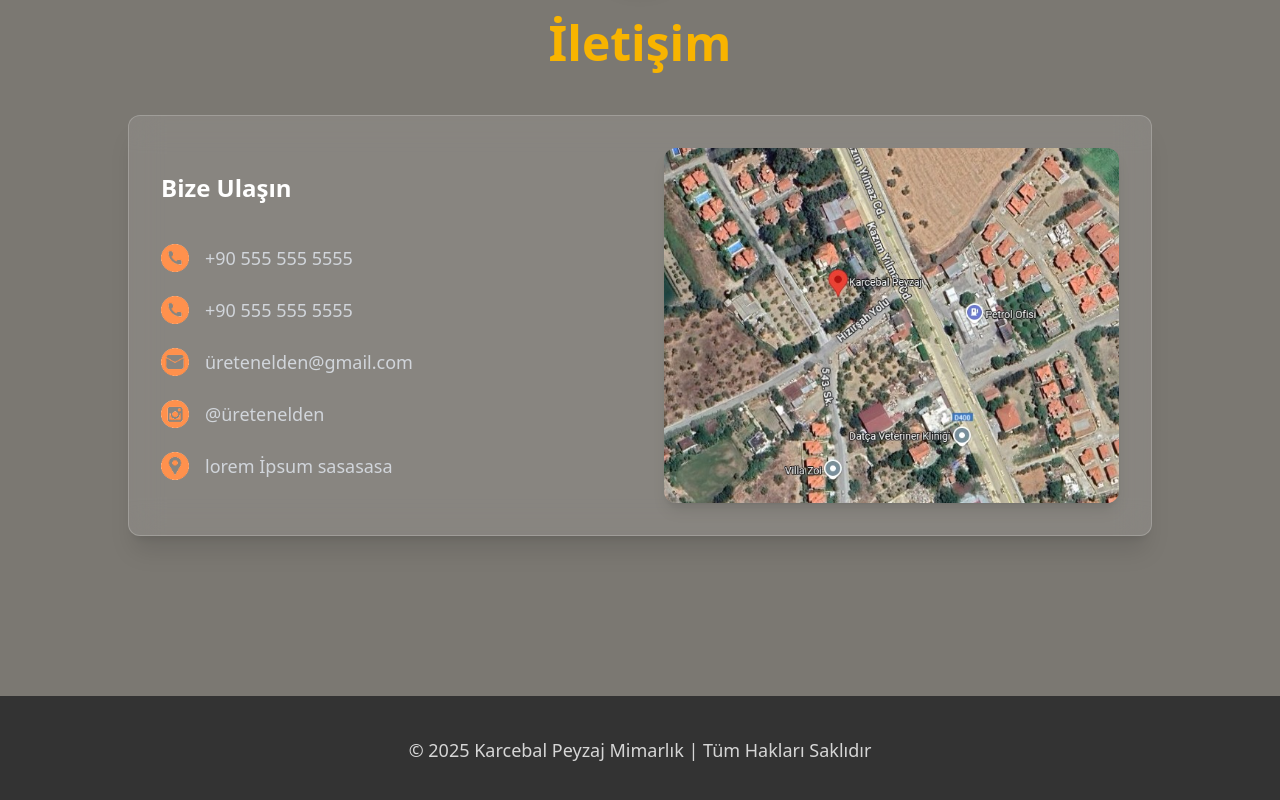
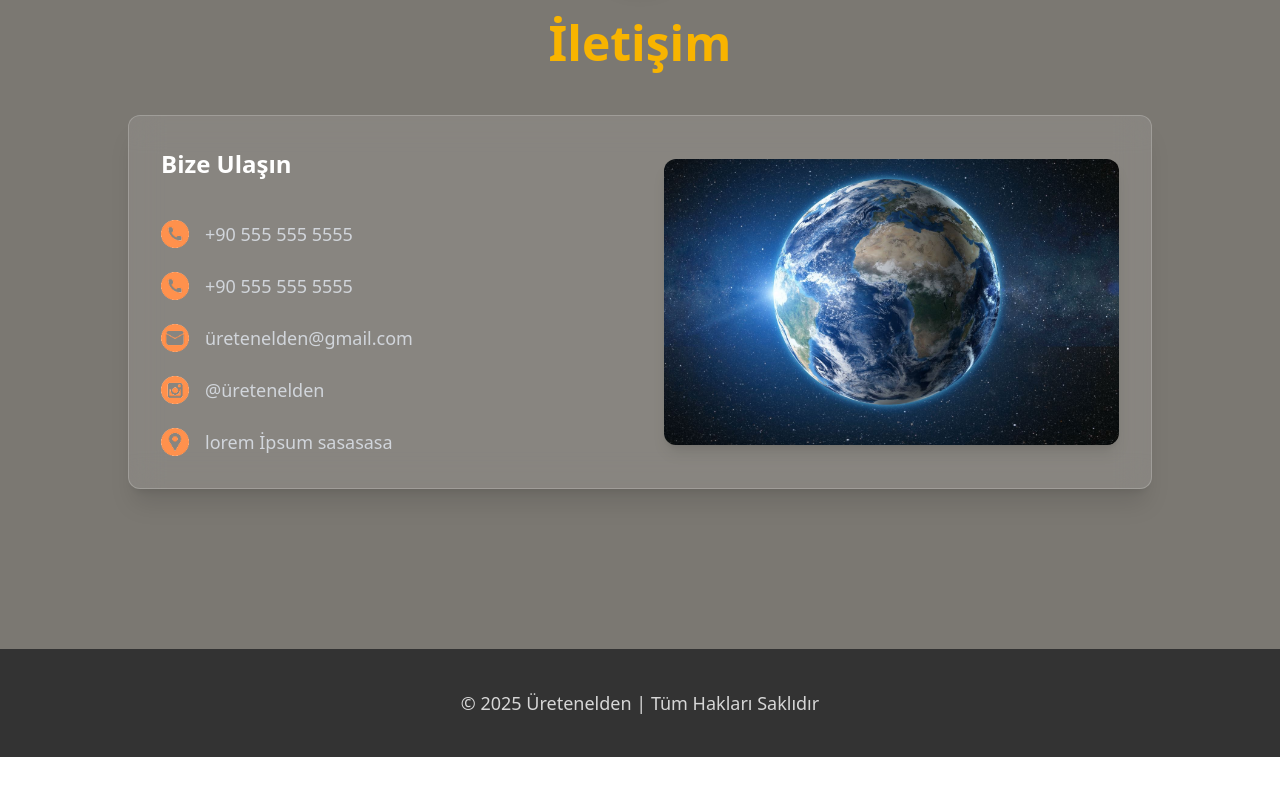
Before and after one commit to philosophors19/uretenelden, a Next.js app: page / in a window 1280 px wide. Shown: the part 4781-5581 px from the top of the page. After the commit the page ends 5538 px from the top, so only its background shows below. Built offline with nearby package versions, Linux system fonts and the light colour scheme.

Commit message:
Unused imports removed for Vercel build

```diff
--- a/app/page.tsx
+++ b/app/page.tsx
@@ -478,7 +478,7 @@
   </motion.div>
 </section>
 <footer className="py-10 bg-[#333] text-white text-center">
-        <p className="text-lg opacity-80">© 2025 Karcebal Peyzaj Mimarlık | Tüm Hakları Saklıdır</p>
+        <p className="text-lg opacity-80">© 2025 Üretenelden | Tüm Hakları Saklıdır</p>
       </footer>
   </div>
 </div>
--- a/app/page/fruits/page.tsx
+++ b/app/page/fruits/page.tsx
@@ -134,7 +134,7 @@
       </div>
 
       <footer className="py-10 bg-[#333] text-white text-center relative z-10">
-        <p className="text-lg opacity-80">© 2025 Karcebal Peyzaj Mimarlık | Tüm Hakları Saklıdır</p>
+        <p className="text-lg opacity-80">© 2025 Üretenelden | Tüm Hakları Saklıdır</p>
       </footer>
     </div>
   );
--- a/app/page/trees/page.tsx
+++ b/app/page/trees/page.tsx
@@ -129,7 +129,7 @@
       </div>
 
       <footer className="py-10 bg-[#333] text-white text-center relative z-10">
-        <p className="text-lg opacity-80">© 2025 Karcebal Peyzaj Mimarlık | Tüm Hakları Saklıdır</p>
+        <p className="text-lg opacity-80">© 2025 Üretenelden | Tüm Hakları Saklıdır</p>
       </footer>
     </div>
   );
```
Also changed, not shown: public/map.jpg, public/map1.jpg (added).
